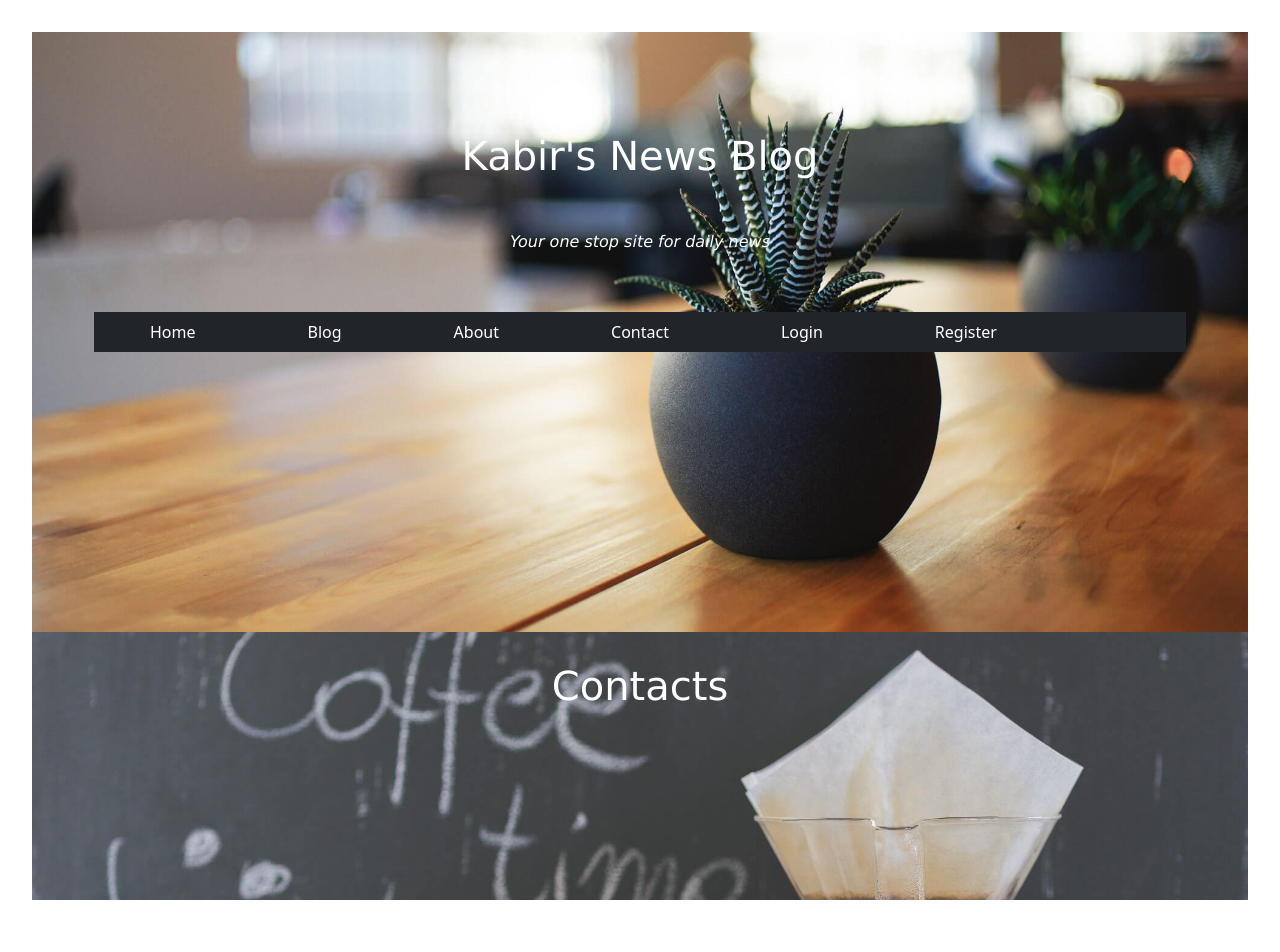
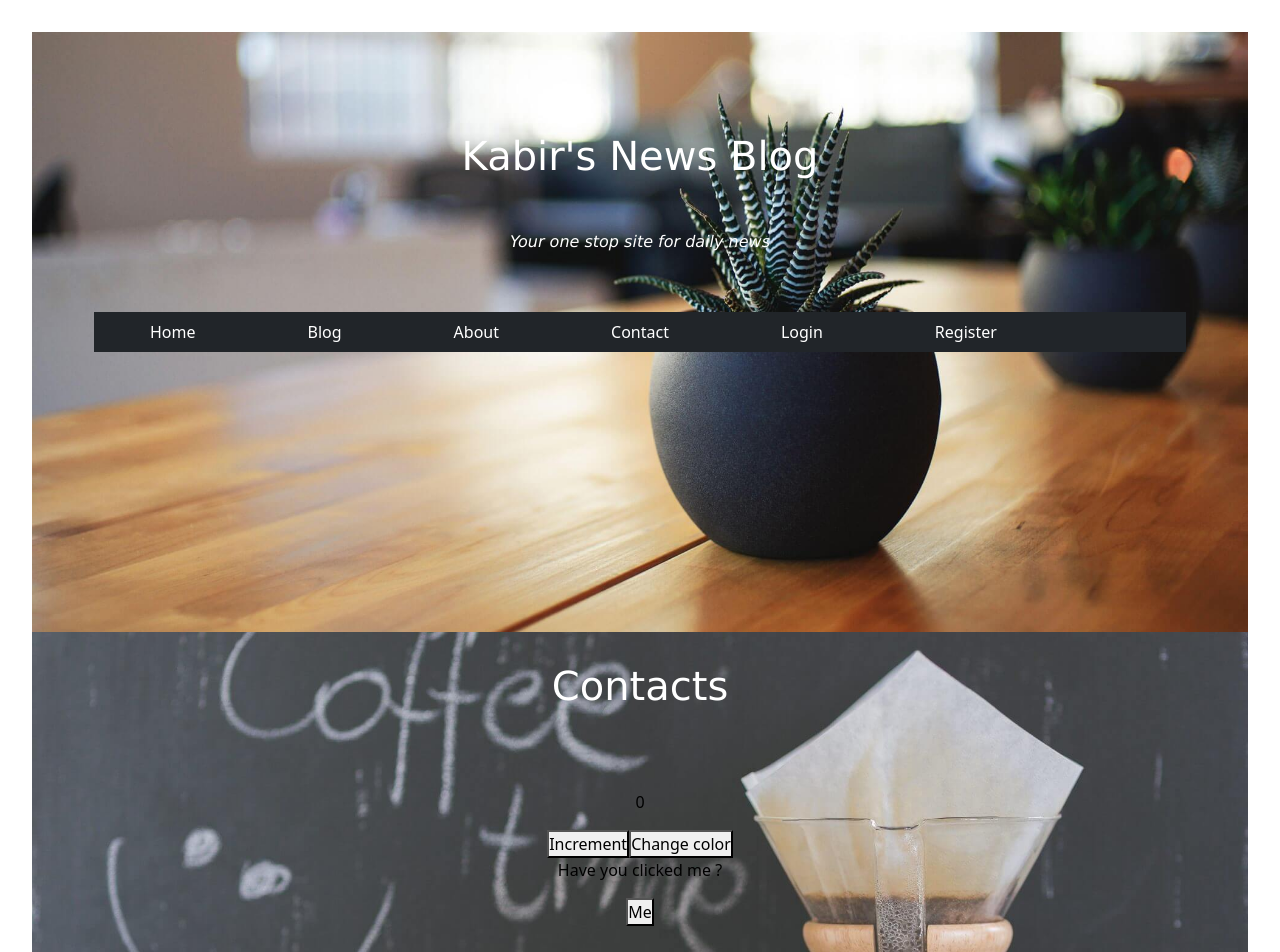
Before and after one commit to Code-Hashirah/Kabir-Blog, a React (Vite) app: page /contact in a window 1280 px wide. Shown: the top 952 px of the page. Built offline with nearby package versions, Linux system fonts and the light colour scheme.

Commit message:
retesting

```diff
--- a/src/App.jsx
+++ b/src/App.jsx
@@ -22,6 +22,8 @@ import {useState, createContext} from 'react'
 export const loggedIn =createContext()
 function App() {
 const [isSignedIn, setIsSignedIn] = useState(false)
+
+
   return (
     <loggedIn.Provider value={[isSignedIn, setIsSignedIn]}>
    <main>
--- a/src/components/Contact.jsx
+++ b/src/components/Contact.jsx
@@ -1,10 +1,32 @@
+import {useState,useRef} from 'react'
+function Contact() {
+  const [count,setCount] =useState(0)
+  let att = useRef(0)
+  let getDom = useRef()
+  let chDom = useRef()
+  att.current=count
+  let banner =useRef()
 
-function Contact() {
+  let checkDom = ()=>{
+    getDom.current.style.backgroundColor='blue'
+  }
+  function changeText(){
+    banner.current.innerHTML="You have clicked Me"
+  }
+
   return (
     <div id="contactPage">
-   <h1 className="banner">Contacts</h1>
-    <section className="text-area">
-
+   <h1 className="banner" ref={chDom}>Contacts</h1>
+    <section className="text-area" ref={getDom}>
+      <p> {att.current} </p>
+      <button onClick={e=>{
+        setCount(count +1)
+      }}>
+        Increment
+      </button>
+      <button onClick={checkDom}>Change color</button>
+      <p ref={banner}>Have you clicked me ? </p>
+      <button onClick={changeText}>Me</button>
     </section>
     </div>
   )
--- a/src/components/Login.jsx
+++ b/src/components/Login.jsx
@@ -2,7 +2,9 @@ import {useState} from 'react'
 import {useNavigate} from 'react-router-dom'
 import {useContext} from 'react'
 import {loggedIn} from '../App'
+// export  const signedIn =useContext('False')
 function Login() {
+
   let [isSignedIn, setIsSignedIn]=useContext(loggedIn)
   let navigate =useNavigate()
   const [user, setUser] = useState({
--- a/src/components/Register.jsx
+++ b/src/components/Register.jsx
@@ -40,12 +40,13 @@ function Register() {
        let localData=localStorage.getItem('Users')
         User= JSON.parse(localData)
         localStorage.setItem('User',User)
+        navigate('/login')
       }
       User.push(user)
       const userData=JSON.stringify(User)
       localStorage.setItem('Users',userData)
       console.log('Saved, No Errors')
-      // navigate("/login")
+      navigate('/login')
     }
   }
   return (
--- a/src/components/includes/NavBar.jsx
+++ b/src/components/includes/NavBar.jsx
@@ -1,11 +1,17 @@
 import { Link } from "react-router-dom";
 import { animateScroll as scroll } from 'react-scroll';
 import { useState,useContext } from 'react';
-import { loggedIn } from '../../App';
+import {loggedIn } from '../../App';
+import {useEffect} from'react'
 
 function NavBar() {
-  const { isSignedIn } = useContext(loggedIn);
+  // const { isSignedIn } = useContext(loggedIn);
+  let SignedIn=(JSON.parse(localStorage.getItem('Users')))
+  // const {SignedIn ,setSignedIn} =useState([])
+  // useEffect(()=>{
 
+
+  // }, [])
   const handleScrollToBottom = () => {
     scroll.scrollTo(0, {
       duration: 500,
@@ -13,7 +19,9 @@ function NavBar() {
       containerId: 'Body',
     });
   };
+  // let userData = JSON.parse(localStorage.getItem('Users'))
 
+// console.log(loggedIn)
   return (
     <div>
       <header id="header">
@@ -38,7 +46,7 @@ function NavBar() {
                 <li className="nav-item px-5">
                   <Link className="nav-link text-white" to="/contact" onClick={handleScrollToBottom}>Contact</Link>
                 </li>
-                {!isSignedIn ? (
+                {!SignedIn ? (
                   <>
                     <li className="nav-item px-5">
                       <Link className="nav-link text-white" to="/login" onClick={handleScrollToBottom}>
@@ -52,11 +60,13 @@ function NavBar() {
                     </li>
                   </>
                 ) :
+                <>
                 <li className="nav-item px-5">
                 <Link className="nav-link text-white" to="/login" onClick={handleScrollToBottom}>
                   Logout
                 </Link>
               </li>
+              </>
                 }
                 <li className="nav-item px-5">
                   <Link className="nav-link text-white" to="/admin"></Link>
```
